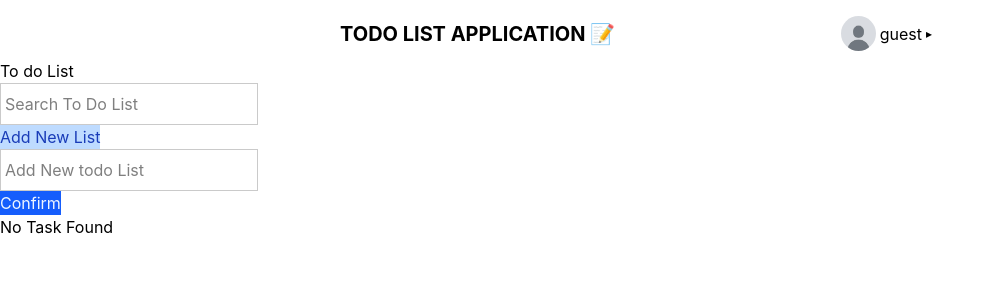
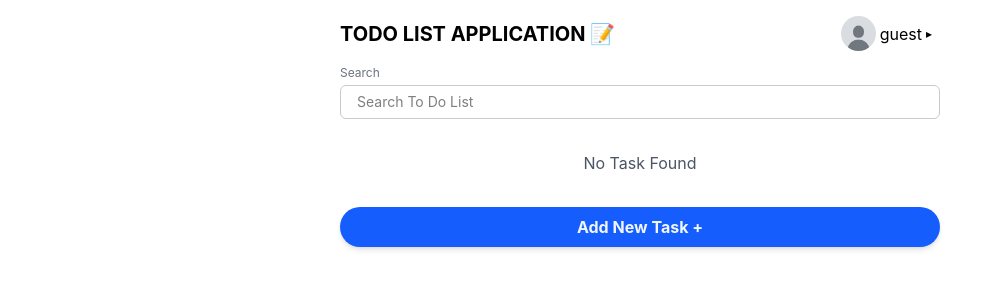
Before and after one commit to BismaBendesa/front-end-react, a React (Vite) app: page /home in a window 1280 px wide. Shown: the top 300 px of the page, without its empty margins (0-1003 px from the left). Built offline with nearby package versions, Linux system fonts and the light colour scheme.

Commit message:
Checkpoint 4 : Todo Style and Search

```diff
--- a/src/components/Navbar.jsx
+++ b/src/components/Navbar.jsx
@@ -25,8 +25,8 @@ const Navbar = () => {
   }, [])
 
   return (
-    <div className='wrapper w-full flex items-center justify-between '>
-      <nav className='w-full max-w-[600px] flex items-center justify-between m-auto relative pt-2'>
+    <div className='wrapper w-full flex items-center justify-between'>
+      <nav className='w-full max-w-[600px] flex items-center justify-between m-auto relative pt-2 px-8 md:px-0'>
         <h3 className='font-bold md:text-xl text-base'>TODO LIST APPLICATION 📝</h3>
         {/* dropdown */}
         <div className='flex gap-1 items-center cursor-pointer bg-white hover:bg-gray-100 p-2 rounded-full' onClick={toggleDropdown}>
--- a/src/pages/Home.jsx
+++ b/src/pages/Home.jsx
@@ -11,6 +11,8 @@ const Home = () => {
   // pagination
   const [currentPage, setCurrentPage] = useState(1);
   const taskPerPage = 5;
+  // Search
+  const [searchQuery, setSearchQuery] = useState('')
 
   // first and last task for slice pagination
   const lastTask = currentPage * taskPerPage;
@@ -47,6 +49,12 @@ const Home = () => {
     localStorage.setItem("tasks", JSON.stringify(updatedTasks));
   }
 
+  // Search
+  // const handleSearchQuery = (e) => {
+  //   setSearchQuery(e.target.value)
+  //   const updatedTasks = tasks.filter()
+  // }
+
 
   // Load all tasks from localstorage
   useEffect(() => {
@@ -63,32 +71,38 @@ const Home = () => {
     }
   }, [tasks])
 
+  // Search tasks
+  const filteredTasks = tasks.filter((task) =>
+    task.name.toLowerCase().includes(searchQuery.toLowerCase())
+  );
 
 
   return (
     <div>
       <Navbar />
-      <h1>To do List</h1>
+      <div className='m-auto w-full max-w-[600px] px-8 md:px-0'>
         {/* search bar */}
-      <input type="text" className='border border-[#cacaca] px-1 py-2 block' placeholder='Search To Do List'/>
-
-      <button className='bg-blue-200 text-blue-800 cursor-pointer'>Add New List</button>
-
+        <label htmlFor='search-bar' className='text-xs text-gray-500 mb-1 inline-block'>Search</label>
+        <input type="text" className='w-full rounded-md border border-[#cacaca] px-4 py-1.5 block text-sm' id='search-bar' placeholder='Search To Do List' onChange={(e) => setSearchQuery(e.target.value)} value={searchQuery}/>
         {/* add new todolist */}
-      <input type="text" className='border border-[#cacaca] px-1 py-2 block' placeholder='Add New todo List' onChange={e => setTaskName(e.target.value)}/>
-      <button className='bg-blue-600 text-blue-50 cursor-pointer' onClick={createTask}>Confirm</button>
+        {/* <input type="text" className='border border-[#cacaca] px-1 py-2 block' placeholder='Add New todo List' onChange={e => setTaskName(e.target.value)}/>
+        <button className='bg-blue-600 text-blue-50 cursor-pointer' onClick={createTask}>Confirm</button> */}
         {/* Todo List */}
-      <div className='todos flex flex-col gap-2'>
+        <div className='todos flex flex-col gap-2 my-8'>
           {/* can be refactor using reusable component */}
-        {tasks.length == 0 ? (<p>No Task Found</p>) : (
-          tasks.map(task => (
-            <div className='todo' key={task.id}>
-              <input id={task.id} type="checkbox" checked={task.status} onChange={() => toggleCheckedTask(task.id)}/>
-              <label htmlFor={task.id} >{task.name}</label>
-              <div className='inline-block ml-5 px-2 py-0.5 bg-red-100 cursor-pointer' onClick={() => deleteTask(task.id)}>x</div>
+          {filteredTasks.length === 0 ? (<p className='text-center text-gray-600'>No Task Found</p>) : (
+            filteredTasks.map(task => (
+              <div className='todo cursor-pointer flex justify-between items-center bg-white hover:bg-gray-200' key={task.id}>
+                <div className='flex gap-4 grow'>
+                  <input className='scale-125 cursor-pointer' id={task.id} type="checkbox" checked={task.status} onChange={() => toggleCheckedTask(task.id)}/>
+                  <label className='w-full block grow text-sm md:text-base cursor-pointer' htmlFor={task.id} >{task.name}</label>
+                </div>
+                <div className='inline-block ml-5 px-2 py-0.5 text-red-500 cursor-pointer hover:bg-red-200' onClick={() => deleteTask(task.id)}>x</div>
               </div>
             ))
           )}
+        </div>
+        <button className='bg-blue-600 font-bold text-blue-50 cursor-pointer w-full p-2 rounded-full shadow-md hover:bg-blue-400 hover:text-blue-50'>Add New Task +</button>
       </div>
 
       {/* Pagination Component */}
```
Lines whose indentation alone changed are shown as unchanged.
